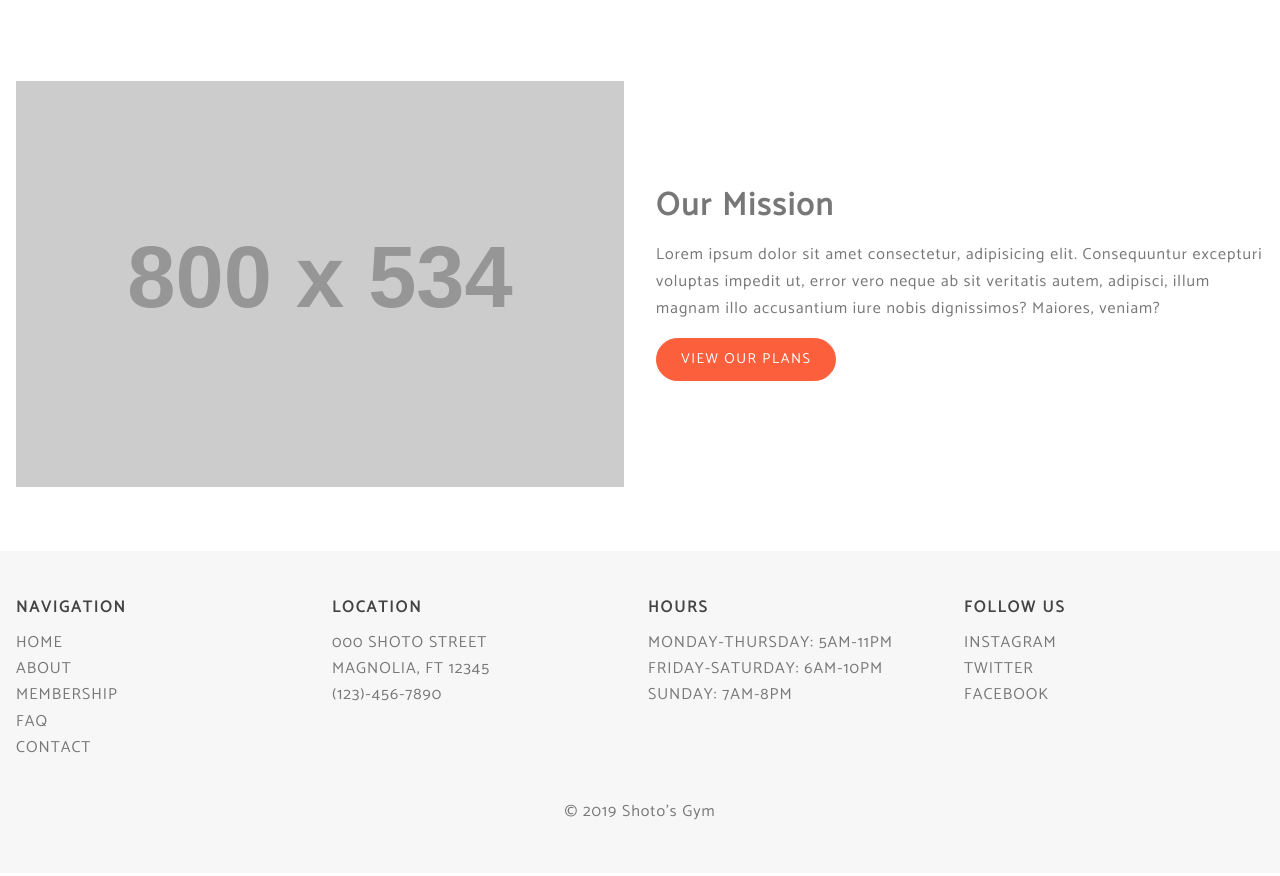
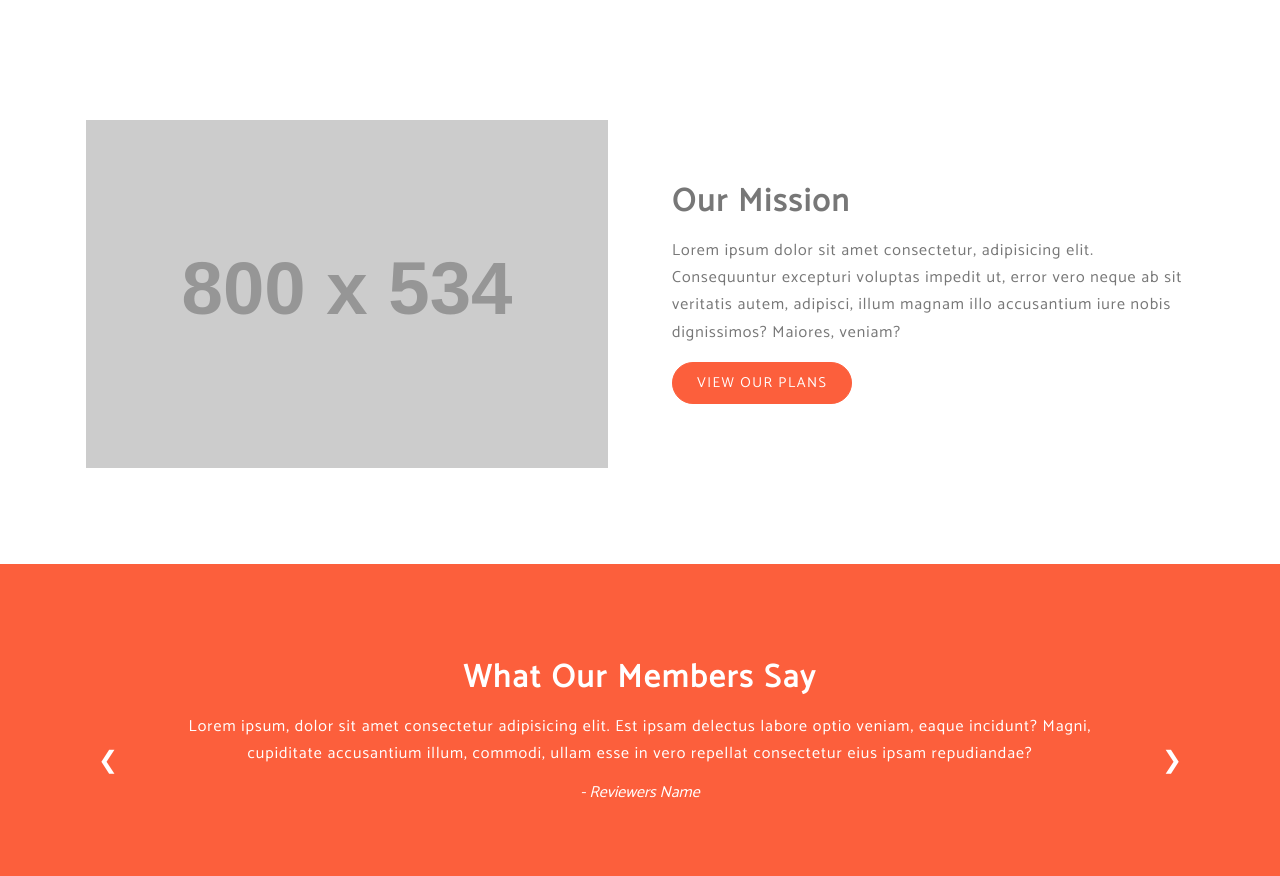
Before and after one commit to randypham/shotos-gym, a website: page build/index.html in a window 1280 px wide. Shown: the part 1400-2276 px from the top of the page. Drawn offline with Linux system fonts and the light colour scheme; placeholder pictures from the web are drawn by us.

Commit message:
Added initial reviews section in home

```diff
--- a/src/scss/3-layout/_layout.scss
+++ b/src/scss/3-layout/_layout.scss
@@ -2,11 +2,11 @@
 }
 
 .section {
-  padding: 4rem 0;
+  padding: 6rem 0;
 }
 
 .container {
-  max-width: 1280px;
+  max-width: 1140px;
   margin: 0 auto;
   padding: 0 1rem;
 }
--- a/src/scss/5-pages/_home.scss
+++ b/src/scss/5-pages/_home.scss
@@ -24,7 +24,7 @@
   .grid {
     display: grid;
     grid-template-columns: repeat(2, 1fr);
-    grid-gap: 2rem;
+    grid-gap: 4rem;
   }
 
   .grid-item {
@@ -60,3 +60,42 @@
     }
   }
 }
+
+.reviews {
+  background-color: $primary-color;
+  color: $white;
+  text-align: center;
+
+  .slideshow {
+    position: relative;
+
+    .slide {
+    }
+
+    .slide-btn-prev,
+    .slide-btn-next {
+      cursor: pointer;
+      position: absolute;
+      top: 50%;
+      width: auto;
+      margin-top: -22px;
+      padding: 0.75rem;
+      color: white;
+      font-size: 1.5rem;
+      transition: 0.25s ease;
+      user-select: none;
+      &:hover {
+        background-color: rgba($black, 0.5);
+      }
+    }
+
+    .slide-btn-next {
+      right: 0;
+    }
+
+    p {
+      padding: 0 2rem;
+      margin-bottom: 1rem;
+    }
+  }
+}
```
Also changed, not shown: build/css/style.css, build/index.html, 1 other file.
